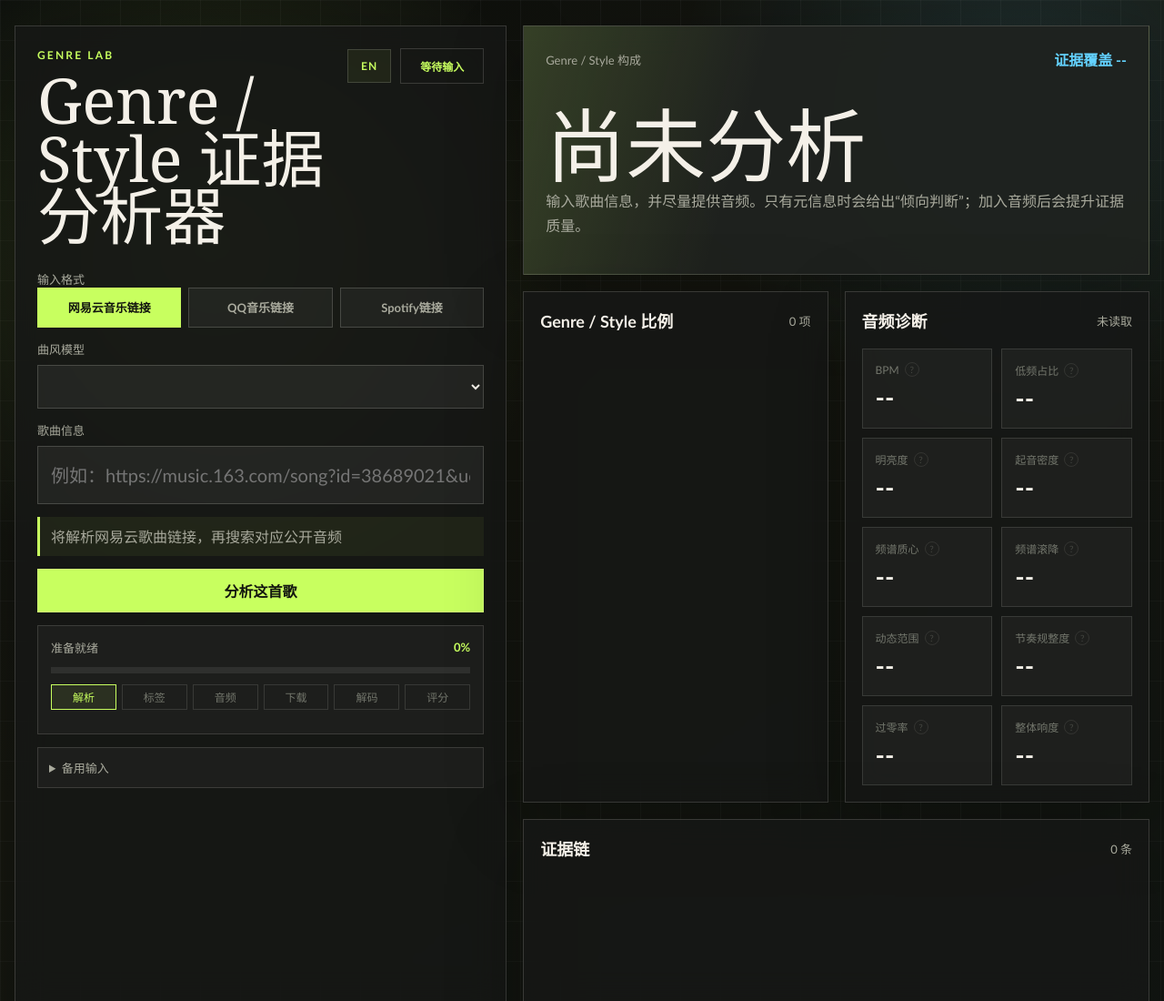
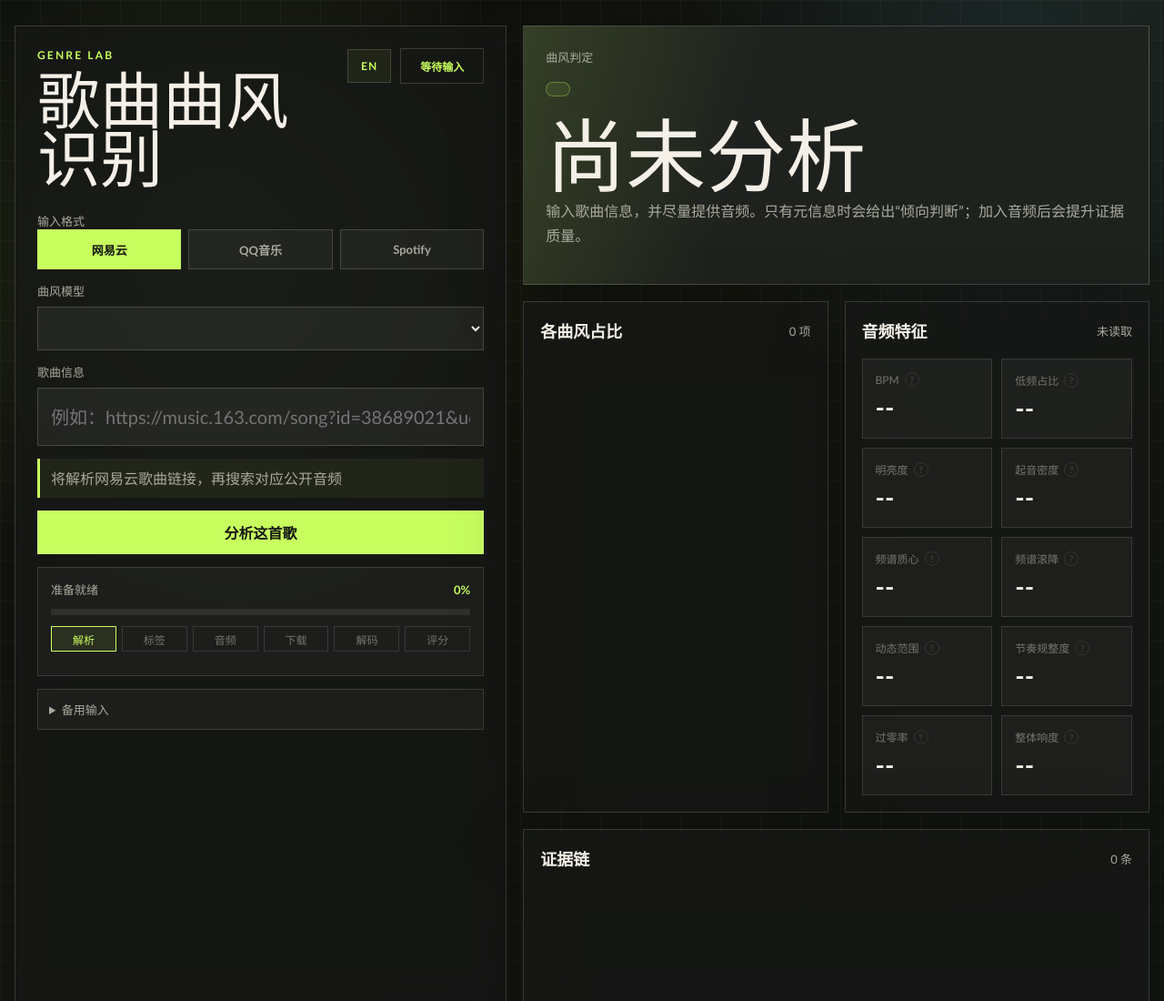
Before and after one commit to qgaye/genre-lab, a website: page public/index.html in a window 1280 px wide. Shown: the top 1100 px of the page at 91% size. Drawn offline with Linux system fonts and the light colour scheme; no server answers.

Commit message:
feat: 移动端优化输入格式选项布局并调整界面文案
三个平台选项（网易云/QQ音乐/Spotify）改用品牌短名并在移动端保持三列横排，
避免窄屏被挤压成多行；同步调整标题与曲风判定相关文案、移除证据覆盖率展示。

```diff
--- a/public/app.js
+++ b/public/app.js
@@ -14,7 +14,6 @@ const statusPill = document.querySelector("#statusPill");
 const genreTitle = document.querySelector("#genreTitle");
 const verdictTrack = document.querySelector("#verdictTrack");
 const genreReason = document.querySelector("#genreReason");
-const confidenceLabel = document.querySelector("#confidenceLabel");
 const genreMix = document.querySelector("#genreMix");
 const scoreList = document.querySelector("#scoreList");
 const scoreCount = document.querySelector("#scoreCount");
@@ -52,13 +51,16 @@ const I18N = {
   zh: {
     "list.sep": "、",
     "reason.group.sep": "；",
-    "app.title": "Genre / Style 证据分析器",
+    "app.title": "歌曲曲风识别",
     "status.waiting": "等待输入",
     "console.aria": "曲风识别工作台",
     "field.inputFormat": "输入格式",
     "format.neteaseUrl": "网易云音乐链接",
     "format.qqUrl": "QQ音乐链接",
     "format.spotifyUrl": "Spotify链接",
+    "format.neteaseShort": "网易云",
+    "format.qqShort": "QQ音乐",
+    "format.spotifyShort": "Spotify",
     "field.model": "曲风模型",
     "field.track": "歌曲信息",
     "action.analyze": "分析这首歌",
@@ -73,16 +75,15 @@ const I18N = {
     "field.fallbacks": "备用输入",
     "field.upload": "上传本地音频",
     "file.none": "没有选择文件",
-    "verdict.mix": "Genre / Style 构成",
+    "verdict.mix": "曲风判定",
     "mix.other": "其他",
     "mix.detail": "查看最终得分",
     "mix.detail.score": "最终分 {score}",
     "mix.detail.boosted": "已加成",
-    "confidence.init": "证据覆盖 --",
     "verdict.notAnalyzed": "尚未分析",
     "verdict.intro": "输入歌曲信息，并尽量提供音频。只有元信息时会给出“倾向判断”；加入音频后会提升证据质量。",
-    "panel.ratio": "Genre / Style 比例",
-    "panel.audio": "音频诊断",
+    "panel.ratio": "各曲风占比",
+    "panel.audio": "音频特征",
     "audio.notRead": "未读取",
     "panel.evidence": "证据链",
     "dialog.kicker": "Discogs Style",
@@ -235,7 +236,6 @@ const I18N = {
     "count.items": "{n} 项",
     "count.evidence": "{n} 条",
     "score.noStrong": "未命中强证据",
-    "confidence.coverage": "证据覆盖 {n}%",
     "dialog.noEntry": "暂无稳定入门曲",
     "dialog.kickerGenre": "{genre} / Discogs Style",
     "dialog.infoTitle": "查看 {label} 风格介绍"
@@ -243,13 +243,16 @@ const I18N = {
   en: {
     "list.sep": ", ",
     "reason.group.sep": "; ",
-    "app.title": "Genre / Style Evidence Analyzer",
+    "app.title": "Song genre detection",
     "status.waiting": "Waiting for input",
     "console.aria": "Genre analysis workbench",
     "field.inputFormat": "Input format",
     "format.neteaseUrl": "NetEase Music link",
     "format.qqUrl": "QQ Music link",
     "format.spotifyUrl": "Spotify link",
+    "format.neteaseShort": "NetEase",
+    "format.qqShort": "QQ Music",
+    "format.spotifyShort": "Spotify",
     "field.model": "Genre model",
     "field.track": "Track info",
     "action.analyze": "Analyze this track",
@@ -264,16 +267,15 @@ const I18N = {
     "field.fallbacks": "Fallback inputs",
     "field.upload": "Upload local audio",
     "file.none": "No file selected",
-    "verdict.mix": "Genre / Style mix",
+    "verdict.mix": "Genre verdict",
     "mix.other": "Other",
     "mix.detail": "Show final scores",
     "mix.detail.score": "Final {score}",
     "mix.detail.boosted": "boosted",
-    "confidence.init": "Evidence coverage --",
     "verdict.notAnalyzed": "Not analyzed yet",
     "verdict.intro": "Enter track info and provide audio if possible. Metadata alone gives a \u201Ctendency\u201D; adding audio improves evidence quality.",
-    "panel.ratio": "Genre / Style ratio",
-    "panel.audio": "Audio diagnostics",
+    "panel.ratio": "Genre breakdown",
+    "panel.audio": "Audio features",
     "audio.notRead": "Not read",
     "panel.evidence": "Evidence chain",
     "dialog.kicker": "Discogs Style",
@@ -426,7 +428,6 @@ const I18N = {
     "count.items": "{n} items",
     "count.evidence": "{n} entries",
     "score.noStrong": "No strong evidence",
-    "confidence.coverage": "Evidence coverage {n}%",
     "dialog.noEntry": "No stable entry track",
     "dialog.kickerGenre": "{genre} / Discogs Style",
     "dialog.infoTitle": "View the {label} style intro"
@@ -1226,7 +1227,10 @@ function renderVerdictTrack(track) {
   const title = track.title;
   const artists = track.artists || t("track.unknownArtist");
   verdictTrack.hidden = false;
-  verdictTrack.innerHTML = `<strong>${escapeHtml(title)}</strong><span class="verdict-track-sep">—</span>${escapeHtml(artists)}`;
+  verdictTrack.innerHTML =
+    `<span class="verdict-track-icon" aria-hidden="true">♪</span>` +
+    `<span class="verdict-track-name">${escapeHtml(title)}</span>` +
+    `<span class="verdict-track-by">${escapeHtml(artists)}</span>`;
 }
 
 function compactValue(text, maxLength = 34) {
@@ -1311,7 +1315,6 @@ function analyzeEvidence() {
     .sort((a, b) => b.score - a.score);
 
   const composition = buildGenreComposition(sorted);
-  const coverage = Math.max(0, Math.min(96, composition.reduce((sum, item) => sum + item.score, 0)));
   const titleParts = buildVerdictTitle(composition);
 
   renderScores(composition.length ? composition : sorted.slice(0, 8));
@@ -1321,7 +1324,6 @@ function analyzeEvidence() {
 
   renderVerdictTrack(track);
   renderVerdictTitle(titleParts);
-  confidenceLabel.textContent = t("confidence.coverage", { n: Math.round(coverage) });
   genreReason.textContent = composition.length
     ? buildVerdictReason(composition)
     : t("verdict.notEnough");
--- a/public/index.html
+++ b/public/index.html
@@ -12,7 +12,7 @@
         <header class="mast">
           <div>
             <p class="kicker">Genre Lab</p>
-            <h1 data-i18n="app.title">Genre / Style 证据分析器</h1>
+            <h1 data-i18n="app.title">歌曲曲风识别</h1>
           </div>
           <div class="mast-actions">
             <button type="button" class="lang-toggle" id="langToggle" data-i18n="lang.toggle">EN</button>
@@ -26,15 +26,15 @@
             <div class="format-options">
               <label>
                 <input type="radio" name="inputFormat" value="netease-url" checked>
-                <span data-i18n="format.neteaseUrl">网易云音乐链接</span>
+                <span data-i18n="format.neteaseShort">网易云</span>
               </label>
               <label>
                 <input type="radio" name="inputFormat" value="qq-music-url">
-                <span data-i18n="format.qqUrl">QQ音乐链接</span>
+                <span data-i18n="format.qqShort">QQ音乐</span>
               </label>
               <label>
                 <input type="radio" name="inputFormat" value="spotify-url">
-                <span data-i18n="format.spotifyUrl">Spotify链接</span>
+                <span data-i18n="format.spotifyShort">Spotify</span>
               </label>
             </div>
           </fieldset>
@@ -80,8 +80,7 @@
       <section class="result-board" id="resultBoard" aria-live="polite">
         <article class="verdict">
           <div class="verdict-top">
-            <p data-i18n="verdict.mix">Genre / Style 构成</p>
-            <span id="confidenceLabel" data-i18n="confidence.init">证据覆盖 --</span>
+            <p data-i18n="verdict.mix">曲风判定</p>
           </div>
           <p id="verdictTrack" class="verdict-track" hidden></p>
           <h2 id="genreTitle" data-i18n="verdict.notAnalyzed">尚未分析</h2>
@@ -91,7 +90,7 @@
 
         <article class="panel">
           <div class="panel-head">
-            <h3 data-i18n="panel.ratio">Genre / Style 比例</h3>
+            <h3 data-i18n="panel.ratio">各曲风占比</h3>
             <span id="scoreCount">0 项</span>
           </div>
           <div class="score-list" id="scoreList"></div>
@@ -99,7 +98,7 @@
 
         <article class="panel">
           <div class="panel-head">
-            <h3 data-i18n="panel.audio">音频诊断</h3>
+            <h3 data-i18n="panel.audio">音频特征</h3>
             <span id="audioState" data-i18n="audio.notRead">未读取</span>
           </div>
           <div class="feature-grid" id="featureGrid"></div>
--- a/public/styles.css
+++ b/public/styles.css
@@ -437,11 +437,6 @@ button:disabled {
   font-size: 13px;
 }
 
-#confidenceLabel {
-  color: var(--blue);
-  font-weight: 800;
-}
-
 h2 {
   margin: 24px 0 10px;
   font-family: Georgia, Cambria, serif;
@@ -458,23 +453,42 @@ h2 {
 }
 
 .verdict-track {
-  margin: 20px 0 0;
-  display: flex;
-  align-items: baseline;
+  margin: 18px 0 2px;
+  display: inline-flex;
+  align-items: center;
   flex-wrap: wrap;
-  gap: 8px;
+  gap: 10px;
+  padding: 7px 14px 7px 11px;
+  border: 1px solid rgba(200, 255, 95, 0.32);
+  border-radius: 999px;
+  background: rgba(200, 255, 95, 0.08);
+  width: fit-content;
+  max-width: 100%;
+}
+
+.verdict-track-icon {
+  color: var(--accent);
   font-size: 15px;
-  color: var(--muted);
+  line-height: 1;
+}
+
+.verdict-track-name {
+  color: var(--ink);
+  font-weight: 800;
+  font-size: 19px;
   letter-spacing: 0.01em;
 }
 
-.verdict-track strong {
-  color: var(--ink);
-  font-weight: 700;
+.verdict-track-by {
+  color: var(--muted);
+  font-size: 14px;
+  letter-spacing: 0.02em;
 }
 
-.verdict-track-sep {
-  color: var(--line);
+.verdict-track-by::before {
+  content: "·";
+  margin-right: 8px;
+  color: var(--dim);
 }
 
 .verdict-title-part {
@@ -1047,7 +1061,13 @@ li strong {
   }
 
   .format-options {
-    grid-template-columns: minmax(0, 180px);
+    grid-template-columns: repeat(3, minmax(0, 1fr));
+    gap: 6px;
+  }
+
+  .format-options span {
+    padding: 0 4px;
+    font-size: 13px;
   }
 
   .format-options span,
```
